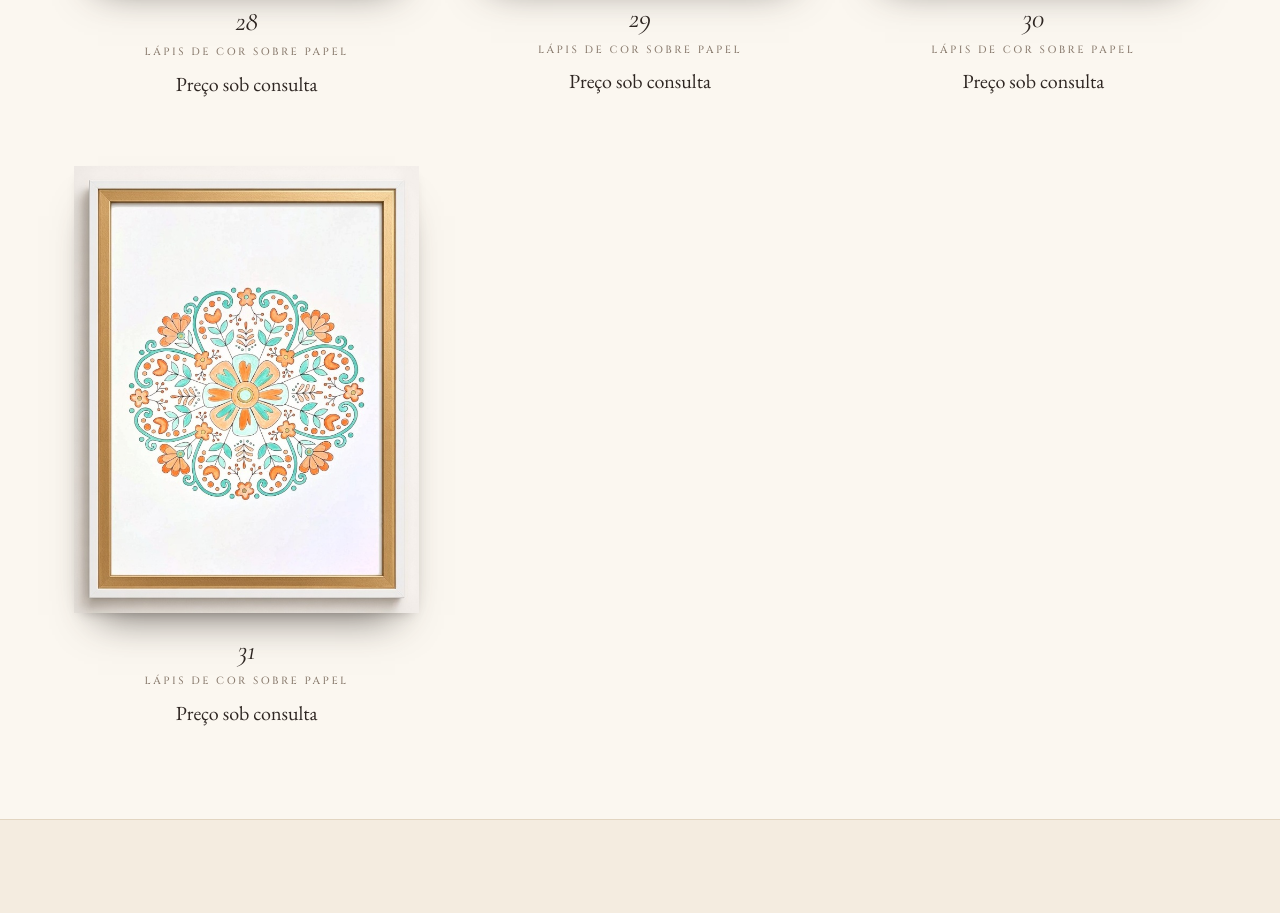
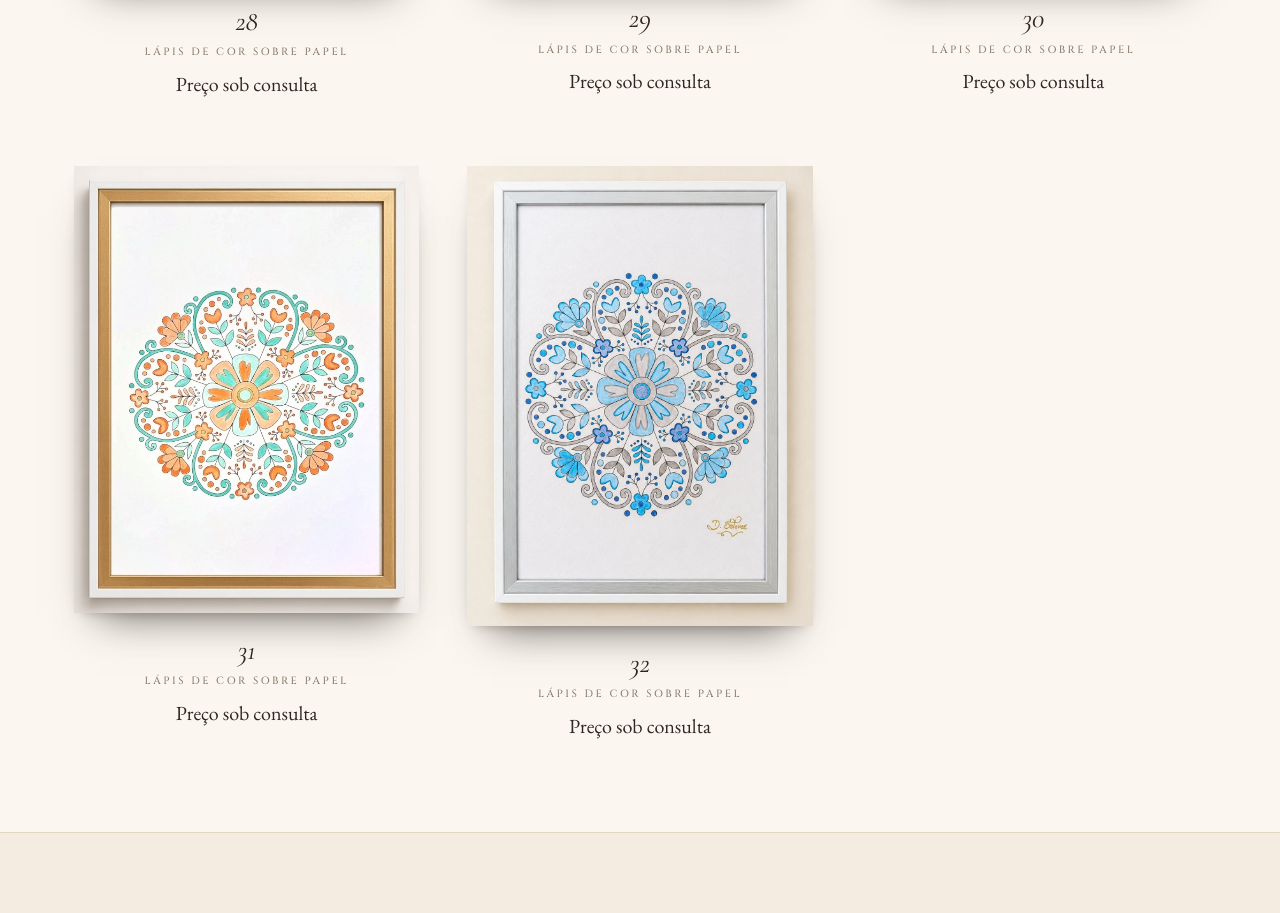
Before and after one commit to HorizonMatrix/atelier-dulce, a plain HTML site: page index.html in a window 1280 px wide. Shown: the part 7725-8638 px from the top of the page. Drawn offline with nearby package versions, Linux system fonts and the light colour scheme.

Commit message:
Adicionar quadro 32
Co-Authored-By: Claude Sonnet 5.5 <noreply@anthropic.com>
Claude-Session: https://claude.ai/code/session_01NUiqCZoHef47n7JWzGmPuU

```diff
--- a/index.html
+++ b/index.html
@@ -679,6 +679,16 @@ const SITE = {
       preco: null,
       estado: "disponivel",
       descricao: "Uma mandala de flores e arabescos em laranja e verde-água."
+    },
+    {
+      titulo: "32",
+      imagem: "img/quadros/q32.jpg",
+      moldura: "foto",
+      tecnica: "Lápis de cor sobre papel",
+      medidas: "",
+      preco: null,
+      estado: "disponivel",
+      descricao: "Uma mandala de flores e arabescos em azul e cinzento."
     }
   ]
 };
```
Also changed, not shown: img/quadros/q32.jpg (added).
